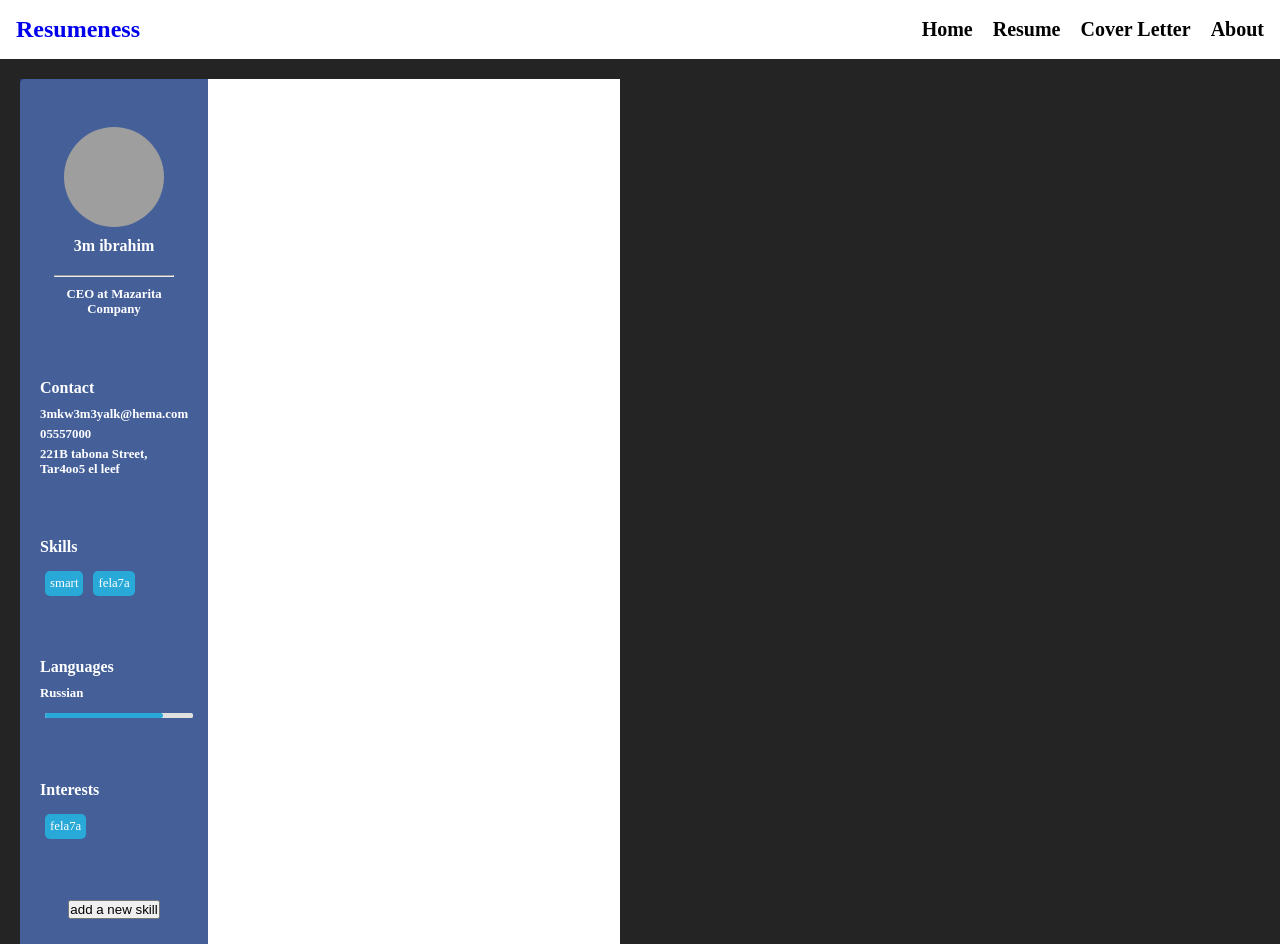
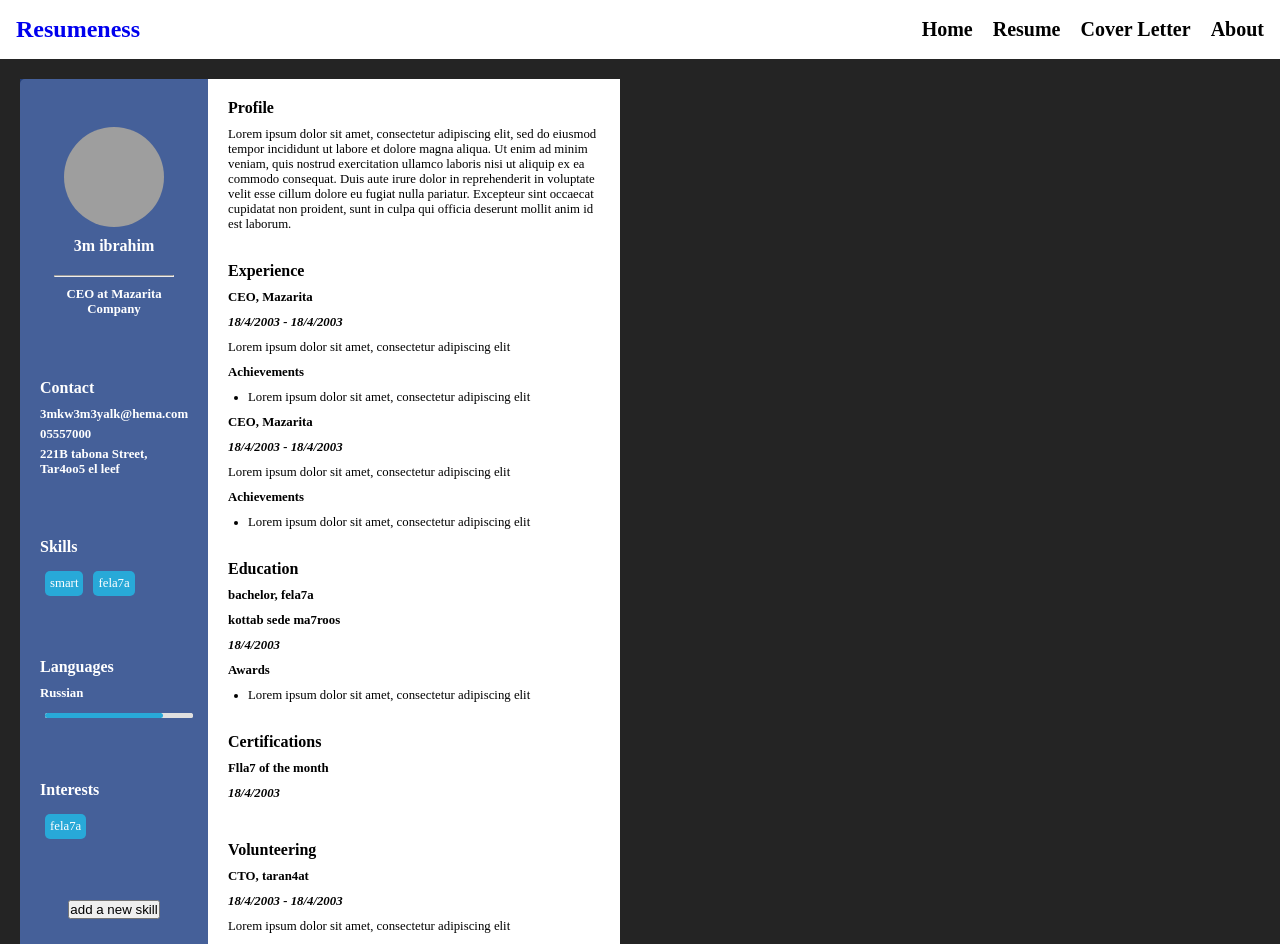
Before and after one commit to The-White-Hats/Resumeness, a React (Vite) app: page /resume in a window 1280 px wide. Shown: the top 944 px of the page. Built offline with nearby package versions, Linux system fonts and the light colour scheme; grey boxes are pictures that could not be loaded.

Commit message:
✨Final Preview (ISA)

```diff
--- a/src/pages/resume/sub/preview/preview.tsx
+++ b/src/pages/resume/sub/preview/preview.tsx
@@ -47,28 +47,28 @@ const Preview = (color: string) => {
     <div className="preview">
       <div className="side-bar" style={{ backgroundColor: color }}>
         <div className="profile">
-          <img src={picURL} alt="profile picture" className={(picURL === '') ? "hide":''}/>
+          <img src={picURL} alt="profile picture" className={(picURL === '') ? "hide" : ''} />
           <h1>{name}</h1>
           <hr />
           <h6>{title}</h6>
         </div>
         <div className="contact-info ">
-          <h2 className={(email === '' && phone === '' && address === '') ? "hide":''}>Contact</h2>
+          <h2 className={(email === '' && phone === '' && address === '') ? "hide" : ''}>Contact</h2>
           <h6>{email}</h6>
           <h6>{phone}</h6>
           <h6>{address}</h6>
         </div>
-        <div className={"links" + (linkedInURL === '' && portfolioURL === '') ? "hide":''}>
+        <div className={"links" + (linkedInURL === '' && portfolioURL === '') ? "hide" : ''}>
           <h2>Links</h2>
-          <a href={linkedInURL} className={(linkedInURL === '') ? "hide":''}>
+          <a href={linkedInURL} className={(linkedInURL === '') ? "hide" : ''}>
             <img src="https://img.icons8.com/fluent/48/000000/linkedin.png" alt="linkedin" /> <h6>LinkedIn</h6>
           </a>
-          <a href={portfolioURL} className={(portfolioURL === '') ? "hide":''}>
+          <a href={portfolioURL} className={(portfolioURL === '') ? "hide" : ''}>
             <img src="https://img.icons8.com/fluent/48/000000/domain.png" alt="portfolio" />
             <h6>Portfolio</h6>
           </a>
         </div>
-        <div className={"skills " + ((skillArr.length === 0) ? "hide":'')}>
+        <div className={"skills " + ((skillArr.length === 0) ? "hide" : '')}>
           <h2>Skills</h2>
           <ul className="box-of-boxes">
             {skillArr.map((skill) => {
@@ -78,18 +78,18 @@ const Preview = (color: string) => {
             })}
           </ul>
         </div>
-        <div className={"languages " + ((languageArr.length === 0) ? "hide":'')}>
+        <div className={"languages " + ((languageArr.length === 0) ? "hide" : '')}>
           <h2>Languages</h2>
           {languageArr.map((language) => {
             return (
               <div key={language.id}>
                 <h6 key={language.id}>{language.language}</h6>
-                <progress key={language.id +1} value={language.fluency} max="100"></progress>
+                <progress key={language.id + 1} value={language.fluency} max="100"></progress>
               </div>
             );
           })}
         </div>
-        <div className={"interests " + ((interestArr.length === 0) ? "hide":'')}>
+        <div className={"interests " + ((interestArr.length === 0) ? "hide" : '')}>
           <h2>Interests</h2>
           <ul className="box-of-boxes">
             {interestArr.map((interest) => {
@@ -106,8 +106,76 @@ const Preview = (color: string) => {
           <h2>Profile</h2>
           <p>{professionalSummary}</p>
         </div>
-        <div className="experience">
+        <div className={"experience " + ((experienceArr.length === 0) ? "hide" : '')}>
           <h2>Experience</h2>
+          {experienceArr.map((experience) => {
+            return (
+              <div key={experience.id}>
+                <h3>{experience.jobTitle}, {experience.company}</h3>
+                <h3><i>{experience.startDate} - {experience.endDate}</i></h3>
+                <p>{experience.jobDescription}</p>
+                <h3 className={(experience.achievements.length === 0) ? "hide" : ''}>Achievements</h3>
+                <ul>
+                  {experience.achievements.map((achievement) => {
+                    return (
+                      <li key={achievement}>{achievement}</li>
+                    );
+                  })}
+                </ul>
+              </div>
+            );
+          })}
+        </div>
+        <div className={"education " + ((educationArr.length === 0) ? "hide" : '')}>
+          <h2>Education</h2>
+          {educationArr.map((education) => {
+            return (
+              <div key={education.id}>
+                <h3>{education.degree}, {education.studyField}</h3>
+                <h3>{education.school}</h3>
+                <h3><i>{education.graduationDate}</i></h3>
+                <h3 className={(education.awards.length === 0) ? "hide" : ''}>Awards</h3>
+                <ul>
+                  {education.awards.map((award) => {
+                    return (
+                      <li key={award}>{award}</li>
+                    );
+                  })}
+                </ul>
+              </div>
+            );
+          })}
+        </div>
+        <div className={"certifications " + ((certificationArr.length === 0) ? "hide" : '')}>
+          <h2>Certifications</h2>
+          {certificationArr.map((certification) => {
+            return (
+              <div key={certification.id}>
+                <h3>{certification.certification}</h3>
+                <h3><i>{certification.date}</i></h3>
+              </div>
+            );
+          })}
+        </div>
+        <div className={"volunteering " + ((volunteeringArr.length === 0) ? "hide" : '')}>
+          <h2>Volunteering</h2>
+          {volunteeringArr.map((volunteering) => {
+            return (
+              <div key={volunteering.id}>
+                <h3>{volunteering.jobTitle}, {volunteering.company}</h3>
+                <h3><i>{volunteering.startDate} - {volunteering.endDate}</i></h3>
+                <p>{volunteering.jobDescription}</p>
+                <h3 className={(volunteering.achievements.length === 0) ? "hide" : ''}>Achievements</h3>
+                <ul>
+                  {volunteering.achievements.map((achievement) => {
+                    return (
+                      <li key={achievement}>{achievement}</li>
+                    );
+                  })}
+                </ul>
+              </div>
+            );
+          })}
         </div>
       </div>
     </div>
--- a/src/pages/resume/sub/preview/style.css
+++ b/src/pages/resume/sub/preview/style.css
@@ -25,13 +25,6 @@
   height: 100%;
   padding: 20px;
   background-color: rgba(34, 66, 134, 0.8392156863);
-}
-
-.main {
-  width: 100%;
-  height: 100%;
-  padding: 20px;
-  background-color: #fff;
 }
 
 .profile {
@@ -168,6 +161,89 @@ h6 {
   margin-bottom: 5px;
 }
 
+.main {
+  width: 100%;
+  height: 100%;
+  padding: 20px;
+  background-color: #fff;
+  color: #000;
+}
+.main p {
+  font-size: 0.8em;
+  margin-bottom: 10px;
+}
+.main li {
+  font-size: 0.8em;
+  margin-left: 20px;
+}
+.main h3 {
+  font-size: 0.8em;
+  margin-bottom: 10px;
+}
+
+.summary {
+  display: flex;
+  flex-direction: column;
+  justify-content: center;
+  align-items: flex-start;
+  align-content: left;
+  width: 100%;
+  margin-bottom: 20px;
+}
+
+.experience {
+  display: flex;
+  flex-direction: column;
+  justify-content: center;
+  align-items: flex-start;
+  align-content: left;
+  width: 100%;
+  margin-bottom: 20px;
+}
+.experience div {
+  margin-bottom: 10px;
+}
+
+.education {
+  display: flex;
+  flex-direction: column;
+  justify-content: center;
+  align-items: flex-start;
+  align-content: left;
+  width: 100%;
+  margin-bottom: 20px;
+}
+.education div {
+  margin-bottom: 10px;
+}
+
+.certifications {
+  display: flex;
+  flex-direction: column;
+  justify-content: center;
+  align-items: flex-start;
+  align-content: left;
+  width: 100%;
+  margin-bottom: 20px;
+}
+.certifications div {
+  margin-bottom: 10px;
+}
+
+.volunteering {
+  display: flex;
+  flex-direction: column;
+  justify-content: center;
+  align-items: flex-start;
+  align-content: left;
+  width: 100%;
+  margin-bottom: 20px;
+  padding: auto;
+}
+.volunteering div {
+  margin-bottom: 10px;
+}
+
 .hide {
   display: none;
 }
--- a/src/pages/resume/sub/preview/style.sass
+++ b/src/pages/resume/sub/preview/style.sass
@@ -31,13 +31,6 @@
   height: 100%
   padding: 20px
   background-color: #224286d6
-
-.main
-  width: 100%
-  height: 100%
-  padding: 20px
-  background-color: #fff
-
 
 .profile
   @include columnFlex
@@ -123,7 +116,50 @@ h6
   font-size: 0.8em
   margin-bottom: 5px
 
+.main
+  width: 100%
+  height: 100%
+  padding: 20px
+  background-color: #fff
+  color: #000
+  p
+    font-size: 0.8em
+    margin-bottom: 10px
+  li
+    font-size: 0.8em
+    margin-left: 20px
+  h3
+    font-size: 0.8em
+    margin-bottom: 10px
 
+.summary
+  @include columnFlex
+  margin-bottom: 20px
+
+.experience
+  @include columnFlex
+  margin-bottom: 20px
+  div
+    margin-bottom: 10px
+
+.education
+  @include columnFlex
+  margin-bottom: 20px
+  div
+    margin-bottom: 10px
+
+.certifications
+  @include columnFlex
+  margin-bottom: 20px
+  div
+    margin-bottom: 10px
+
+.volunteering
+  @include columnFlex
+  margin-bottom: 20px
+  padding: auto
+  div
+    margin-bottom: 10px
 
 
 .hide
--- a/src/slices/formReducer.tsx
+++ b/src/slices/formReducer.tsx
@@ -7,7 +7,7 @@ interface experience {
   startDate: string;
   endDate: string;
   jobDescription: string;
-  achievements: string;
+  achievements: string[];
 }
 
 interface education {
@@ -16,7 +16,7 @@ interface education {
   studyField: string;
   school: string;
   graduationDate: string;
-  awards: string;
+  awards: string[];
 }
 
 interface skill {
@@ -71,13 +71,13 @@ const initialState: FormCollectionState = {
   address: '221B tabona Street, Tar4oo5 el leef',
   linkedInURL: '',
   portfolioURL: '',
-  professionalSummary: 'I am a very good person, better than you',
-  experience: [{ id: 0, jobTitle: 'CEO', company: 'Mazarita', startDate: '18/4/2003', endDate: '18/4/2003', jobDescription: 'I am a very good person, better than you', achievements: 'I am a very good person, better than you'}],
-  education: [{id: 0, degree:'bachelor', school:'kottab sede ma7roos', studyField:'fela7a', graduationDate: '18/4/2003', awards:'I am a very good person, better than you'}],
+  professionalSummary: 'Lorem ipsum dolor sit amet, consectetur adipiscing elit, sed do eiusmod tempor incididunt ut labore et dolore magna aliqua. Ut enim ad minim veniam, quis nostrud exercitation ullamco laboris nisi ut aliquip ex ea commodo consequat. Duis aute irure dolor in reprehenderit in voluptate velit esse cillum dolore eu fugiat nulla pariatur. Excepteur sint occaecat cupidatat non proident, sunt in culpa qui officia deserunt mollit anim id est laborum.',
+  experience: [{ id: 0, jobTitle: 'CEO', company: 'Mazarita', startDate: '18/4/2003', endDate: '18/4/2003', jobDescription: 'Lorem ipsum dolor sit amet, consectetur adipiscing elit', achievements: ['Lorem ipsum dolor sit amet, consectetur adipiscing elit']}, { id: 1, jobTitle: 'CEO', company: 'Mazarita', startDate: '18/4/2003', endDate: '18/4/2003', jobDescription: 'Lorem ipsum dolor sit amet, consectetur adipiscing elit', achievements: ['Lorem ipsum dolor sit amet, consectetur adipiscing elit']}],
+  education: [{id: 0, degree:'bachelor', school:'kottab sede ma7roos', studyField:'fela7a', graduationDate: '18/4/2003', awards:['Lorem ipsum dolor sit amet, consectetur adipiscing elit']}],
   skills: [{ id: 0, skill: 'smart'}, { id: 1, skill: 'fela7a'}],
   languages: [{ id: 0, language: 'Russian', fluency: 80}],
   certifications: [{ id: 0, certification: 'Flla7 of the month', date: '18/4/2003'}],
-  volunteering: [{ id: 0, jobTitle: 'CTO', company: 'taran4at', startDate: '18/4/2003', endDate: '18/4/2003', jobDescription: 'I am a very good person, better than you', achievements: 'I am a very good person, better than you'}],
+  volunteering: [{ id: 0, jobTitle: 'CTO', company: 'taran4at', startDate: '18/4/2003', endDate: '18/4/2003', jobDescription: 'Lorem ipsum dolor sit amet, consectetur adipiscing elit', achievements: ['Lorem ipsum dolor sit amet, consectetur adipiscing elit']}],
   interests: [{ id: 0, interest: 'fela7a'}],
 };
 export type FormCollectionKey = "experience" | "education" | "skills" | "languages" | "certifications" | "volunteering" | "interests";
```
Also changed, not shown: 1 other file (tests, documents, lock files or other folders).
